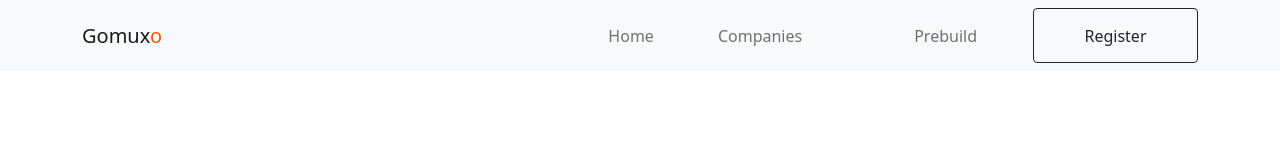
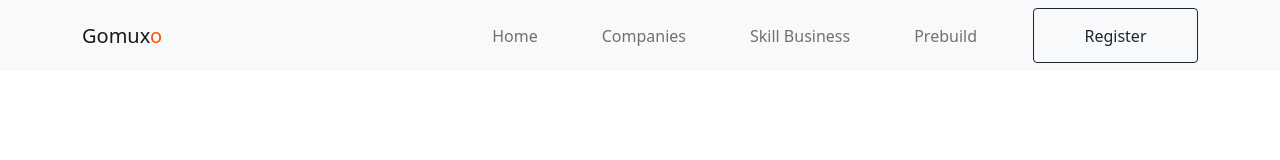
Before and after one commit to Nicholas853/Digital-product-agency, a plain HTML site: page index.html in a window 1280 px wide. Drawn offline with nearby package versions, Linux system fonts and the light colour scheme; a web font is replaced by a local one.

Commit message:
Update index.html

```diff
--- a/index.html
+++ b/index.html
@@ -25,6 +25,7 @@
                 <a class="nav-link" href="#">Companies</a>
               </li>
               <li class="nav-item me-5">
+                <a class="nav-link" href="#">Skill Business</a>
               </li>
               <li class="nav-item me-5">
                 <a class="nav-link" href="#">Prebuild</a>
```
